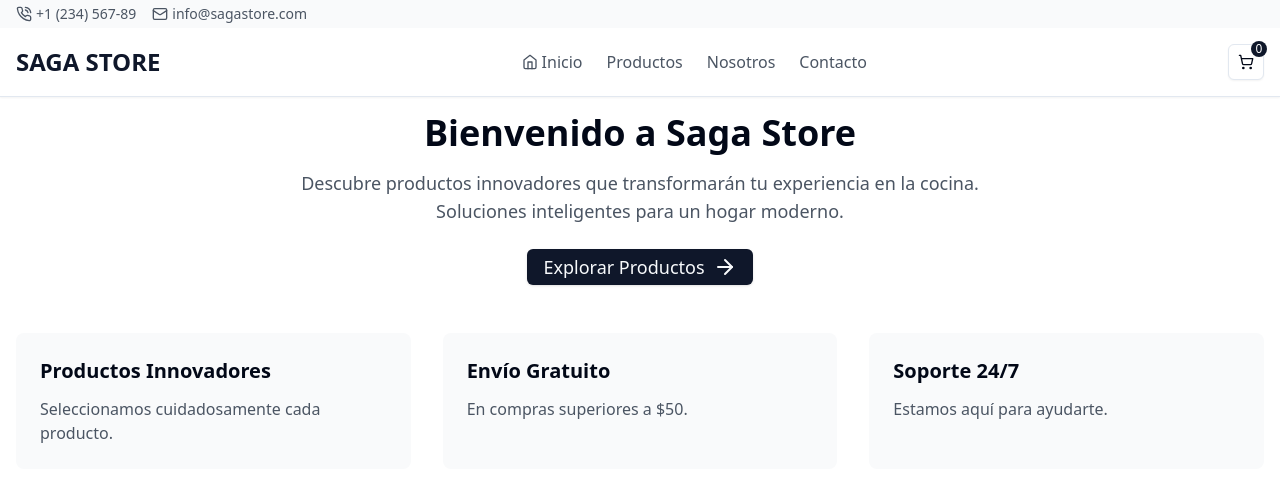
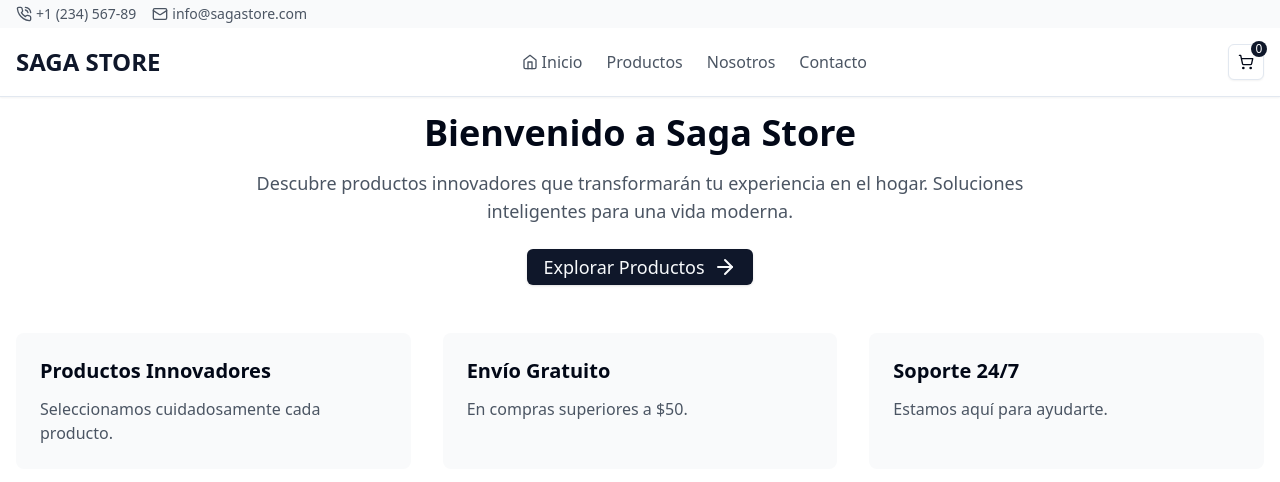
Before and after one commit to mito001/saga-store-cl, a React (Vite) app: page / in a window 1280 px wide. Shown: the top 482 px of the page. Built offline with nearby package versions, Linux system fonts and the light colour scheme.

Commit message:
Fix Home component and navigation

```diff
--- a/src/components/pages/Home.jsx
+++ b/src/components/pages/Home.jsx
@@ -2,16 +2,19 @@ import React from 'react';
 import { Button } from '../ui/button';
 import { ArrowRight } from 'lucide-react';
 
-const Home = () => {
+const Home = ({ setCurrentPage }) => {
   return (
     <div className="container mx-auto p-4">
       <div className="text-center max-w-3xl mx-auto mb-12">
         <h1 className="text-4xl font-bold mb-4">Bienvenido a Saga Store</h1>
         <p className="text-lg text-gray-600 mb-6">
-          Descubre productos innovadores que transformarán tu experiencia en la cocina.
-          Soluciones inteligentes para un hogar moderno.
+          Descubre productos innovadores que transformarán tu experiencia en el hogar.
+          Soluciones inteligentes para una vida moderna.
         </p>
-        <Button className="text-lg">
+        <Button
+          className="text-lg"
+          onClick={() => setCurrentPage('products')}
+        >
           Explorar Productos
           <ArrowRight className="ml-2" />
         </Button>
```
